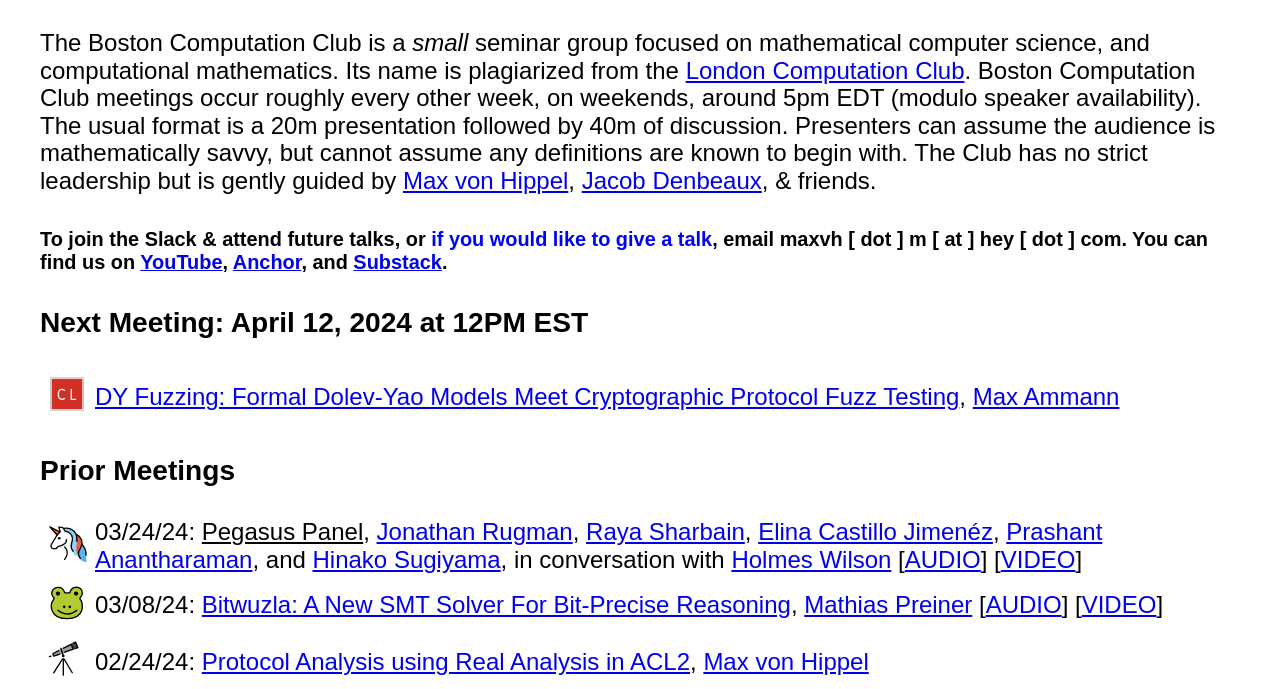
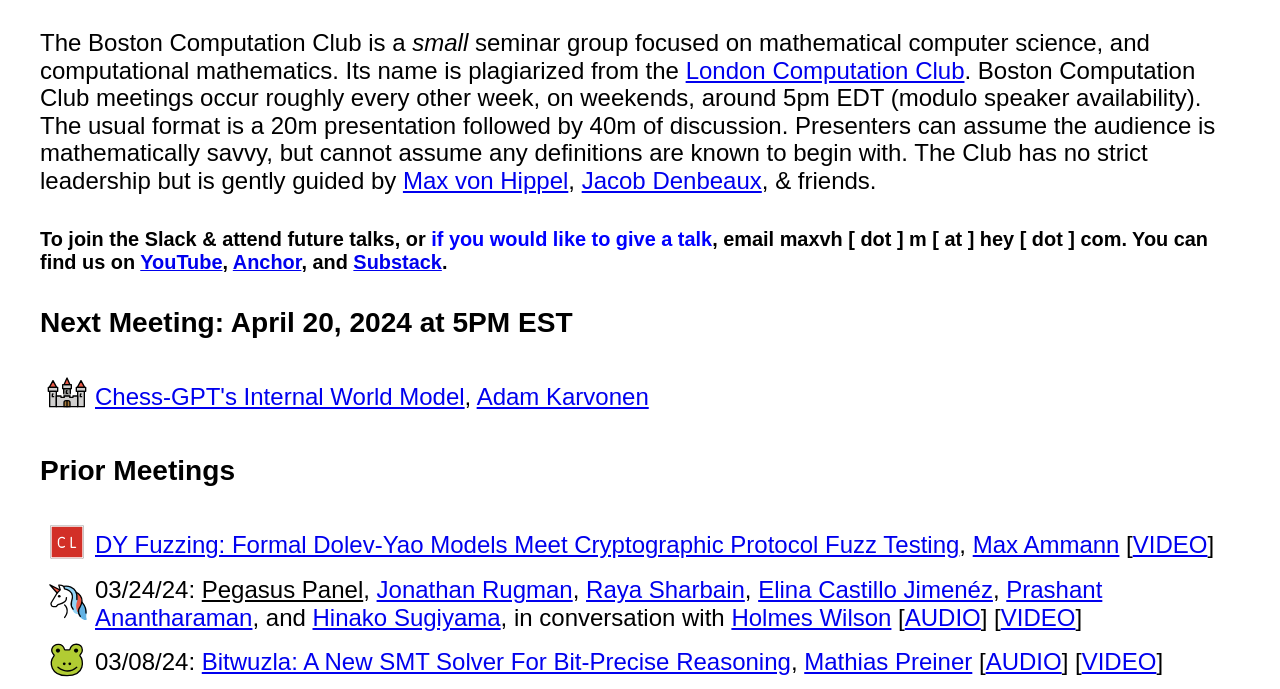
Before and after one commit to maxvonhippel/bostoncc, a plain HTML site: page index.html in a window 1280 px wide. Shown: the part 79-768 px from the top of the page. Drawn offline with nearby package versions, Linux system fonts and the light colour scheme.

Commit message:
update after dolev yao talk

```diff
--- a/index.html
+++ b/index.html
@@ -36,19 +36,27 @@
                 href="https://anchor.fm/bostoncc">Anchor</a>, and <a href="https://bstn.substack.com/">Substack</a>.
         </h5>
 
-        <h3>Next Meeting: April 12, 2024 at 12PM EST</h3>
+        <h3>Next Meeting: April 20, 2024 at 5PM EST</h3>
+        <table>
+            <tr>
+                <td>
+                    <img src="emojis/castle.svg" class="icon" />
+                <td>
+                    <a href="https://adamkarvonen.github.io/machine_learning/2024/01/03/chess-world-models.html">Chess-GPT's Internal World Model</a>, <a href="https://twitter.com/a_karvonen">Adam Karvonen</a>
+                </td>
+            </tr>
+        </table>
+
+        <h3>Prior Meetings</h3>
         <table>
             <tr>
                 <td>
                     <img src="emojis/CL.svg" class="icon" />
                 <td>
                     <a href="https://eprint.iacr.org/2023/57">DY Fuzzing: Formal Dolev-Yao Models Meet Cryptographic Protocol Fuzz Testing</a>, <a href="https://maxammann.org/">Max Ammann</a>
+                    [<a href="https://youtu.be/VkKjUrh2xdw">VIDEO</a>]
                 </td>
             </tr>
-        </table>
-
-        <h3>Prior Meetings</h3>
-        <table>
             <tr>
                 <td>
                     <img src="emojis/unicorn.svg" class="icon" />
@@ -1279,7 +1287,6 @@
 
         <h3>Future Meetings</h3>
         <ul>
-            <li><span>[04/20/24, <a href="https://adamkarvonen.github.io/machine_learning/2024/01/03/chess-world-models.html">Chess-GPT's Internal World Model</a>]</span> <a href="https://twitter.com/a_karvonen">Adam Karvonen</a>.</li>
             <li><span>[05/06/24, <u>Super Duper Double Secret Talk</u>]</span> <i>A Good Friend of Ours</i>.</li>
             <li><span>[06/08/24, <u>Compressing a JSON Parser Beyond Comprehension</u>]</span> <a href="https://github.com/boxbeam">June Marcuse</a>.</li>
             <li><span>[06/22/24, <a href="https://boehs.org/node/npm-everything">npm install everything</a>]</span> <a href="https://boehs.org/">Evan Boehs</a>.</li>
```
Also changed, not shown: emojis/castle.svg (added).
